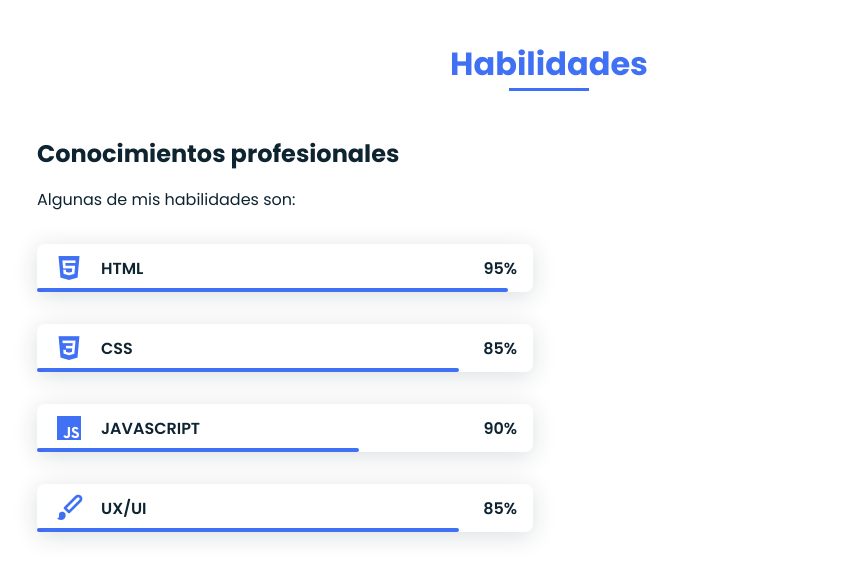
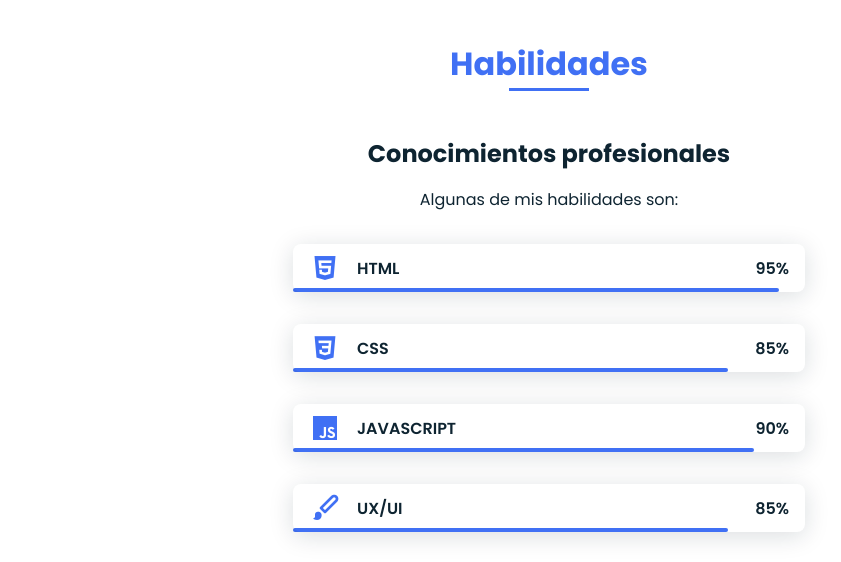
Before and after one commit to fttp-ra/website, a plain HTML site: page index.html in a window 1280 px wide. Shown: the part 1600-2162 px from the top of the page, without its empty margins (91-932 px from the left). Drawn offline with nearby package versions, Linux system fonts and the light colour scheme.

Commit message:
Add files via upload

```diff
--- a/css/styles.css
+++ b/css/styles.css
@@ -295,7 +295,7 @@ img{
   width: 85%;
 }
 .skills__js{
-  width: 65%;
+  width: 90%;
 }
 .skills__ux{
   width: 85%;
@@ -418,7 +418,11 @@ img{
     bottom: 15%;
   }
 
-  .about__container, .skills__container{
+  .skills__container{
+    width: 40%;
+  }
+
+  .about__container{
     grid-template-columns: repeat(2,1fr);
     align-items: center;
     text-align: initial;
```
